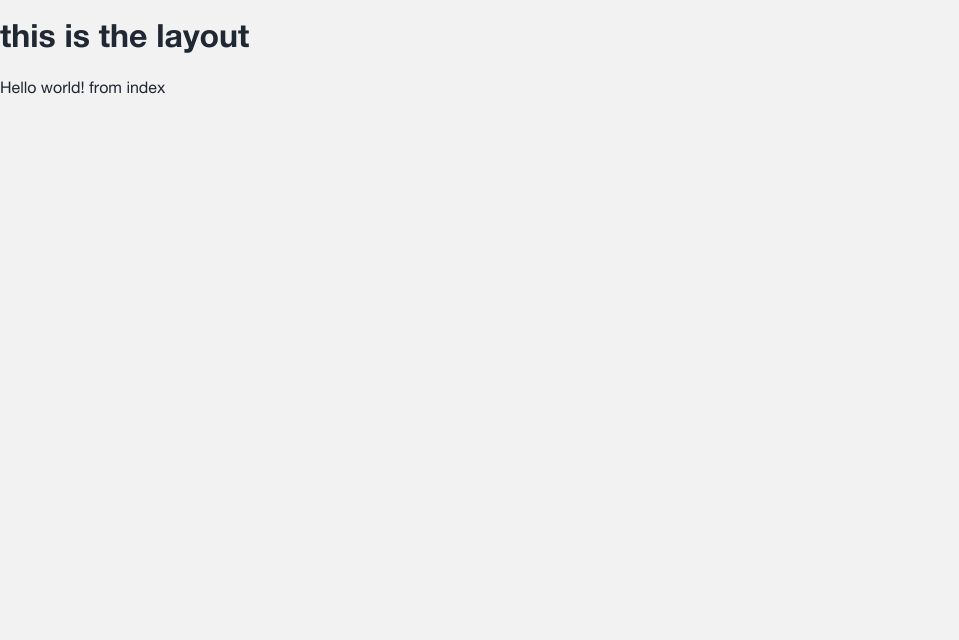
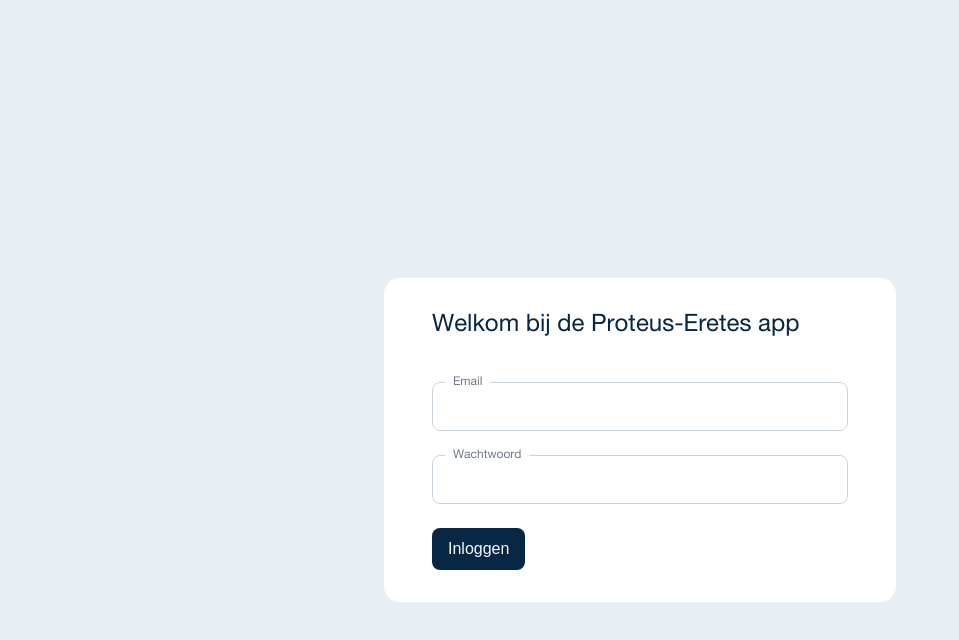
Before and after one commit to yustarandomname/PE-webapp-vue3, a Nuxt app in the folder nuxt3-app/: page / in a window 1280 px wide. Shown: the top 640 px of the page, without its empty margins (0-959 px from the left). Built offline with nearby package versions, Linux system fonts and the light colour scheme; no server answers.

Commit message:
Added: Login

```diff
--- /dev/null
+++ b/nuxt3-app/components/Login.vue
@@ -0,0 +1,49 @@
+<template>
+  <Modal>
+    <template #header>Welkom bij de Proteus-Eretes app</template>
+    <!-- TODO: Add text for users who have not logged in before -->
+    <form @submit.prevent="login">
+      <Input
+        autocomplete="username"
+        size="medium"
+        label="Email"
+        v-model="email"
+      />
+      <Input
+        type="password"
+        autocomplete="current-password"
+        size="medium"
+        label="Wachtwoord"
+        v-model="password"
+      />
+
+      <Button state="primary" :loading="loading" @click.self="login">
+        Inloggen
+      </Button>
+
+      <div v-if="error" class="error">{{ error }}</div>
+    </form>
+  </Modal>
+</template>
+
+<script setup lang="ts">
+import Button from '@/components/buttons/Button.vue';
+import Input from '@/components/inputs/Input.vue';
+import Modal from '@/components/Modal.vue';
+
+const email = ref('');
+const password = ref('');
+const error = ref('');
+const loading = ref(false);
+
+const login = async (e: Event) => {
+  if (!e || e.type != 'submit' || !loading) return;
+  loading.value = true;
+
+  // TODO
+  console.log('login');
+
+  error.value = '';
+  loading.value = false;
+};
+</script>
--- /dev/null
+++ b/nuxt3-app/components/Modal.vue
@@ -0,0 +1,72 @@
+<template>
+  <div class="background" @click.self="$emit('close')">
+    <div class="modal" @click.stop>
+      <div class="header">
+        <slot name="header">{{ title }}</slot>
+      </div>
+      <div class="content">
+        <slot></slot>
+      </div>
+    </div>
+  </div>
+</template>
+
+<script setup lang="ts">
+defineProps<{ title?: string }>();
+defineEmits(['close']);
+</script>
+
+<style scoped lang="scss">
+.background {
+  --modal-width: var(--width-medium);
+  --modal-background: white;
+  --modal-backdrop: hsl(207deg 30% 93% / 90%);
+  --modal-max-height: calc(100vh - 6rem);
+
+  position: fixed;
+  top: 0;
+  left: 0;
+  width: 100%;
+  height: 100%;
+  background-color: var(--modal-backdrop);
+  z-index: 100;
+  backdrop-filter: blur(3px);
+  cursor: pointer;
+
+  & .modal {
+    position: absolute;
+    top: calc(50% + 2.5rem);
+    left: 50%;
+    transform: translate(-50%, -50%);
+    width: var(--modal-width);
+    max-width: 90vw;
+    max-height: var(--modal-max-height);
+    background-color: var(--modal-background);
+    border-radius: var(--corner-radius-large);
+    cursor: default;
+    padding: var(--spacing-600) var(--spacing-700);
+    overflow: auto;
+    display: flex;
+    flex-direction: column;
+    gap: var(--spacing-400) 0;
+
+    display: flex;
+    flex-direction: column;
+    gap: var(--spacing-400) 0;
+
+    & .header {
+      display: flex;
+      align-items: center;
+      width: 100%;
+      color: var(--primary-color-900);
+      font-size: var(--subtitle);
+      gap: 0.75rem;
+      height: 2rem;
+    }
+
+    & .header:empty {
+      display: none;
+    }
+  }
+}
+</style>
--- /dev/null
+++ b/nuxt3-app/components/buttons/Button.vue
@@ -0,0 +1,155 @@
+<template>
+  <button
+    @click.self="$emit('click')"
+    :class="classes"
+    :disabled="disabled || loading"
+    :data-tooltip="tooltip"
+  >
+    <div v-if="loading">
+      <i v-if="icon" class="material-icons">hourglass_empty</i>
+      Loading...
+    </div>
+    <div v-else>
+      <i v-if="icon" class="material-icons-outlined">{{ icon }}</i>
+      <slot></slot>
+    </div>
+  </button>
+</template>
+
+<script setup lang="ts">
+import { computed, PropType } from 'vue';
+
+type ButtonState = 'default' | 'primary' | 'disabled' | 'destructive';
+
+const props = defineProps({
+  icon: {
+    type: String,
+    default: '',
+  },
+  state: {
+    type: String as PropType<ButtonState>,
+    default: 'default',
+  },
+  size: {
+    type: String as PropType<'tiny' | 'small' | 'medium' | 'large'>,
+    default: 'medium',
+  },
+  loading: {
+    type: Boolean as PropType<boolean>,
+    default: false,
+  },
+  disabled: {
+    type: Boolean as PropType<boolean>,
+    default: false,
+  },
+  tooltip: String as PropType<string>,
+});
+
+const classes = computed(() => {
+  const classObj: { [key: string]: boolean } = {};
+  classObj['button'] = true;
+  classObj['disabled'] = !!props.disabled || !!props.loading;
+  classObj['size-' + props.size] = !!props.size;
+  classObj['state-' + props.state] = !!props.state;
+  classObj['hasTooltip'] = !!props.tooltip;
+  return classObj;
+});
+</script>
+
+<style scoped lang="scss">
+.button {
+  --color: var(--grey-color-100);
+  --background-color: var(--grey-color-900);
+  --button-radius: var(--corner-radius);
+
+  position: relative !important;
+  all: unset;
+  min-width: max-content;
+  max-width: var(--max-width);
+  color: var(--color);
+  background: var(--background-color);
+  border-radius: var(--button-radius);
+  cursor: pointer;
+
+  & > div {
+    display: flex;
+    justify-content: center;
+    align-items: center;
+    gap: var(--spacing-200);
+    padding: var(--spacing-300) var(--spacing-400);
+    font-family: sans-serif;
+  }
+
+  // STATES
+  &.state-default:not(.loading):not(.disabled):hover {
+    --background-color: var(--primary-color-900);
+    --color: var(--primary-color-100);
+  }
+
+  &.state-primary {
+    --background-color: var(--primary-color-900);
+    &:hover {
+      background-color: var(--primary-color-800);
+      transition: 0.1s ease-in;
+    }
+  }
+
+  &.state-destructive {
+    --background-color: var(--destructive-color-200) !important;
+    --color: var(--destructive-color-900) !important;
+    opacity: 0.6;
+  }
+
+  /* DISABLED */
+  &.state-disabled,
+  &.disabled {
+    --background-color: var(--grey-color-200);
+    --color: var(--grey-color-500);
+    cursor: not-allowed !important;
+  }
+
+  // TOOLTIPS
+  &.hasTooltip {
+    &::after {
+      content: attr(data-tooltip);
+      position: absolute;
+      bottom: -1rem;
+      background: var(--grey-color-300);
+      border-radius: var(--corner-radius-small);
+      color: var(--grey-color-900);
+      font-size: var(--tiny);
+      width: max-content;
+      left: 50%;
+      transform: translateX(-50%);
+      opacity: 0;
+      padding: var(--spacing-100);
+    }
+
+    &:not(.disabled):hover::after {
+      opacity: 1;
+    }
+  }
+
+  /* SIZE */
+  &.size-tiny {
+    --button-radius: 0.75rem;
+    font-size: var(--normal);
+
+    & > div {
+      padding: var(--spacing-100) var(--spacing-200);
+    }
+  }
+
+  &.size-small {
+    font-size: var(--normal);
+    & > div {
+      padding: var(--spacing-200) var(--spacing-300);
+    }
+  }
+
+  &.size-large {
+    min-width: var(--width-small);
+    width: 100%;
+  }
+}
+</style>
--- /dev/null
+++ b/nuxt3-app/components/inputs/Input.vue
@@ -0,0 +1,150 @@
+<template>
+  <div class="input-box" :class="classes">
+    <label :for="id">
+      <div v-if="inputTitle" class="label">{{ inputTitle }}</div>
+      <input
+        v-model="input"
+        :type="type"
+        :autocomplete="autocomplete"
+        :disabled="disabled"
+        :id="id"
+        :placeholder="placeholder"
+        :required="required"
+        @focus="focus = true"
+        @blur="focus = false"
+      />
+      <ion-icon
+        v-if="icon"
+        :icon="icon"
+        class="icon"
+        @click.stop="emitIconClick"
+      />
+    </label>
+    <div v-if="error" class="error">{{ error }}</div>
+  </div>
+</template>
+
+<script setup lang="ts">
+import { PropType, computed, ref } from 'vue';
+
+type InputTypes =
+  | 'text'
+  | 'password'
+  | 'email'
+  | 'number'
+  | 'tel'
+  | 'url'
+  | 'search'
+  | 'date'
+  | 'time'
+  | 'month'
+  | 'week'
+  | 'color'
+  | 'file'
+  | 'range'
+  | 'checkbox'
+  | 'radio'
+  | 'hidden';
+
+type InputSize = 'small' | 'medium' | 'large';
+
+const props = defineProps({
+  type: String as PropType<InputTypes>,
+  modelValue: String,
+  placeholder: String,
+  label: String,
+  icon: String,
+  error: String,
+  autocomplete: String,
+  size: String as PropType<InputSize>,
+  disabled: Boolean,
+  required: Boolean,
+});
+const emit = defineEmits(['update:modelValue', 'iconClick']);
+
+// random string
+const id = 'input-' + Math.random().toString(36).substring(2, 9);
+
+const focus = ref(false);
+const inputTitle = computed(() => {
+  let title = props.label || props.placeholder || props.type;
+  if (props.required) title += '*';
+
+  return title;
+});
+
+// Handle V-modal
+const input = computed({
+  get() {
+    return props.modelValue as string;
+  },
+  set(value: string) {
+    emit('update:modelValue', value);
+  },
+});
+
+// Handle Classes
+const classes = computed(() => {
+  const classes: { [key: string]: boolean } = {};
+  classes['size-' + props.size] = !!props.size;
+  classes['focus'] = !!focus.value;
+  classes.disabled = !!props.disabled;
+  return classes;
+});
+
+// Emit icon click
+const emitIconClick = () => {
+  if (props.disabled) return;
+  emit('iconClick');
+};
+</script>
+
+<style scoped lang="scss">
+.input-box {
+  margin: var(--spacing-500) 0;
+  width: 100%;
+
+  & label {
+    position: relative;
+    border-radius: var(--corner-radius);
+    display: flex;
+    align-items: center;
+    border: 1px solid var(--grey-color-400);
+
+    & .label {
+      position: absolute;
+      left: var(--spacing-300);
+      top: calc(-1 * var(--spacing-200));
+      background: var(--white-color);
+      padding: 0 var(--spacing-200);
+      color: var(--grey-color-700);
+      font-size: var(--tiny);
+    }
+
+    & input {
+      width: var(--width-full);
+      padding: var(--spacing-400) var(--spacing-400);
+      outline: none !important;
+      border: none;
+      background: var(--transparent-color);
+      border-radius: var(--inner-corner-radius);
+    }
+  }
+
+  &.focus {
+    & label {
+      border: 1px solid var(--primary-color, #0058a9);
+    }
+    & .label {
+      color: var(--primary-color, #0058a9);
+    }
+  }
+}
+
+input:-webkit-autofill,
+input:-webkit-autofill:hover,
+input:-webkit-autofill:focus,
+input:-webkit-autofill:active {
+  -webkit-box-shadow: 0 0 0 30px white inset !important;
+}
+</style>
--- a/nuxt3-app/layouts/default.vue
+++ b/nuxt3-app/layouts/default.vue
@@ -1,6 +1,9 @@
 <template>
-  <h1>this is the layout</h1>
-  <slot></slot>
+  {{ $user }}
+
+  <!-- If user is authenticated -> show content | else -> show login screen -->
+  <slot v-if="authenticated"></slot>
+  <Login v-else />
 </template>
 
 <script lang="ts">
@@ -13,15 +16,15 @@ export default {
 const authenticated = ref(false);
 
 onMounted(async () => {
-  // const { $initUser, $user } = useNuxtApp();
-  // $initUser();
-  // watch($user, () => {
-  //   if (!$user || !$user.value) {
-  //     authenticated.value = false;
-  //   } else {
-  //     authenticated.value = true;
-  //   }
-  // });
+  const { $initUser, $user } = useNuxtApp();
+  $initUser();
+  watch($user, () => {
+    if (!$user || !$user.value) {
+      authenticated.value = false;
+    } else {
+      authenticated.value = true;
+    }
+  });
 });
 </script>
 
```
